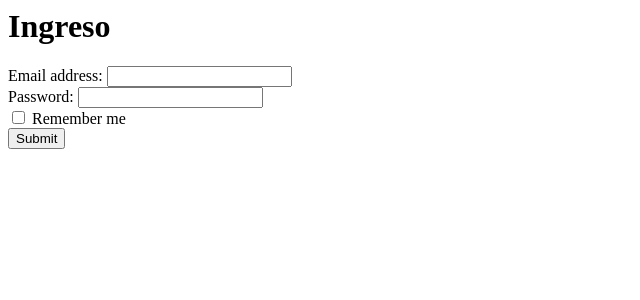
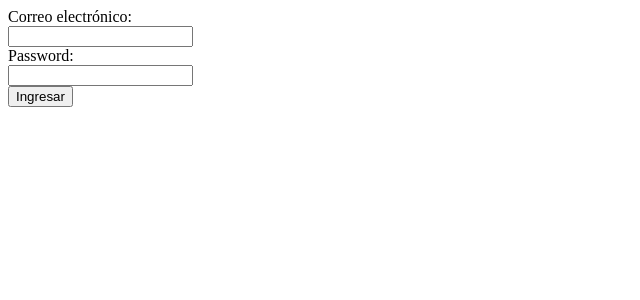
Before and after one commit to DiegoXavier2442/login_securyte, a PHP site: template disenoweb1/vistas/paginas/ingreso.php in a window 1280 px wide. Shown: the top 300 px of the page, without its empty margins (0-640 px from the left). Run offline with PHP 8.4, Linux system fonts and the light colour scheme; the template is opened without the code that fills it, so the values that code supplies are empty.

Commit message:
Activacion Ingreso al sistema

```diff
--- a/disenoweb1/vistas/paginas/ingreso.php
+++ b/disenoweb1/vistas/paginas/ingreso.php
@@ -1,21 +1,48 @@
-<h1>Ingreso</h1>
 
-<form >
+<div class="d-flex justify-content-center text-center">
+<form method="post">
+
+
   <div class="form-group">
-    <label for="email">Email address:</label>
-    <input type="email" class="form-control" id="email">
+    <label for="email">Correo electrónico:</label>
+
+    <div class="input-group">
+  <div class="input-group-prepend">
+    <span class="input-group-text">
+      <i class="fas fa-envelope"></i>
+    </span>
+    </div>
+    <input type="email" class="form-control" id="email"name="ingresoEmail">
+  </div>
+
   </div>
 
   <div class="form-group">
     <label for="pwd">Password:</label>
-    <input type="password" class="form-control" id="pwd">
+    <div class="input-group">
+  <div class="input-group-prepend">
+    <span class="input-group-text">
+      <i class="fas fa-lock"></i>
+    </span>
+</div>
+    <input type="password" class="form-control" id="pwd"name="ingresoPassword">
   </div>
 
-  <div class="form-group form-check">
-    <label class="form-check-label">
-      <input class="form-check-input" type="checkbox"> Remember me
-    </label>
   </div>
+  <?php
 
-  <button type="submit" class="btn btn-primary">Submit</button>
+
+
+ $ingreso = new ControladorFormularios ();
+ $ingreso-> ctrIngreso();
+
+
+
+
+  ?>
+
+
+  <button type="submit" class="btn btn-primary">Ingresar</button>
 </form>
+
+</div>
```
